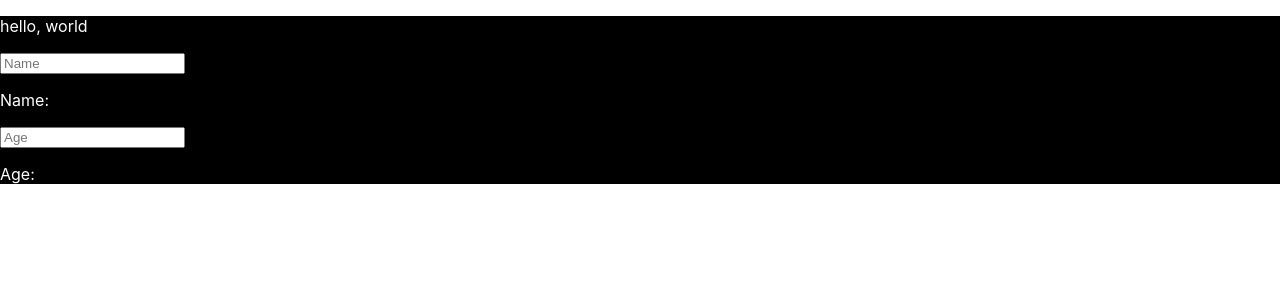
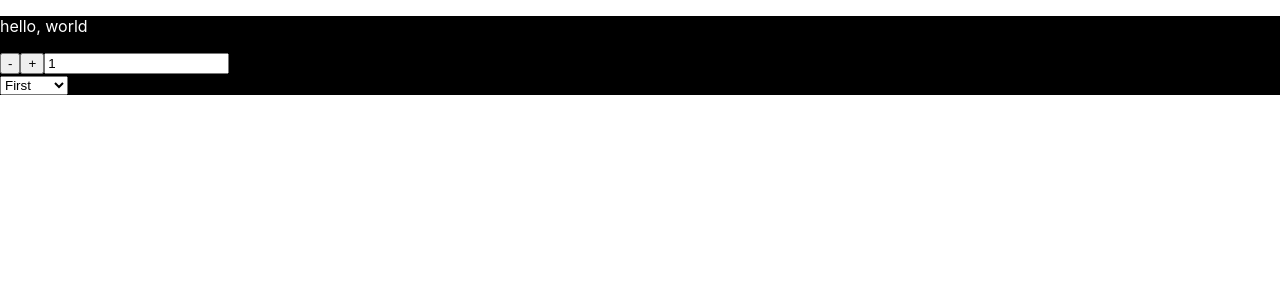
Before and after one commit to chakane0/React-Sandbox, a React (Create React App) app in the folder sandbox/: page / in a window 1280 px wide. Shown: the top 300 px of the page. Built offline with nearby package versions, Linux system fonts and the light colour scheme.

Commit message:
handling state dependency

```diff
--- a/sandbox/src/App.jsx
+++ b/sandbox/src/App.jsx
@@ -1,10 +1,13 @@
 import './App.css'
-import CustomButtons from './Components/CustomButton'
+// import CustomButtons from './Components/CustomButton'
 // import IdentificationCard from './Components/IdentificationCard'
 // import IdentificationCard2 from './Components/IdentificationCard2'
+
 // import UserProvider from './Components/ContextIntro/UserProvider'
-import Users from './Components/ContextIntro/Users'
-import CustomUserInterface from './Components/ReducersIntro/CustomUserInterface'
+// import Users from './Components/ContextIntro/Users'
+// import CustomUserInterface from './Components/ReducersIntro/CustomUserInterface'
+
+import Shop from './Components/StateDependency/Shop'
 function App() {
     return(
         <div className='app-main background text'>
@@ -12,7 +15,8 @@ function App() {
             {/* <CustomButtons/> */}
             {/* <IdentificationCard2 /> */}
             {/* <Users/> */}
-            <CustomUserInterface />
+            {/* <CustomUserInterface /> */}
+            <Shop />
         </div>
     )
 }
--- /dev/null
+++ b/sandbox/src/Components/StateDependency/Shop.jsx
@@ -0,0 +1,53 @@
+import { useReducer, useEffect } from 'react';
+import { initialState, reducer } from "./ShopLogic";
+
+export default function Shop() {
+    const [
+        {
+            options,
+            selected,
+            quantity,
+            total,
+            decrementDisabled,
+            incrementDisabled,
+        },
+        dispatch
+    ] = useReducer(reducer, initialState);
+
+    useEffect(() => {
+        dispatch({type: 'init'});
+    }, []);
+
+    return (
+        <>
+            <section>
+                <button
+                    disabled={decrementDisabled}
+                    onClick={() => dispatch({type: 'decrementQuantity'})}>
+                        -
+                </button>
+                <button
+                    disabled={incrementDisabled}
+                    onClick={() => dispatch({type: 'incrementQuantity'})}>
+                        +
+                </button>
+                <input readOnly value={quantity}></input>
+            </section>
+            <section>
+            <select
+                value={selected}
+                onChange={e => dispatch({ type: 'selectItem', id: Number(e.target.value) })}>
+                    {options.map(o => (
+                        <option key={o.id} value={o.id}>
+                        {o.name}
+                        </option>
+                    ))}
+            </select>
+
+            </section>
+            <section>
+                <strong>{total}</strong>
+            </section>
+        </>
+    )
+}
--- /dev/null
+++ b/sandbox/src/Components/StateDependency/ShopLogic.jsx
@@ -0,0 +1,44 @@
+export const initialState = {
+    options: [
+        { id: 1, name: 'First', value: 10 },
+        { id: 2, name: 'Second', value: 70 },
+        { id: 3, name: 'Third', value: 200 }
+    ],
+    quantity: 1,
+    selected: 1
+};
+
+function reduceButtonStates(state) {
+    return {
+        ...state,
+        decrementDisabled: state.quantity === 0,
+        incrementDisabled: state.quantity === 10
+    };
+}
+
+function reduceTotal(state) {
+    const option = state.options.find(option => option.id === state.selected);
+    return { ...state, total: state.quantity * option.value }
+}
+
+export function reducer(state, action) {
+    let newState;
+    switch(action.type) {
+        case 'init':
+            newState = reduceTotal(state);
+            return reduceButtonStates(state);
+        case 'decrementQuantity':
+            newState = { ...state, quantity: state.quantity - 1 };
+            newState = reduceTotal(newState);
+            return reduceButtonStates(newState);
+        case 'incrementQuantity':
+            newState = { ...state, quantity: state.quantity + 1 };
+            newState = reduceTotal(newState);
+            return reduceButtonStates(newState);
+        case 'selectItem':
+            newState = { ...state, selected: Number(action.id) };
+            return reduceTotal(newState);
+        default:
+            throw new Error(`${action.type} is not a valid action`);
+    }
+}
```
